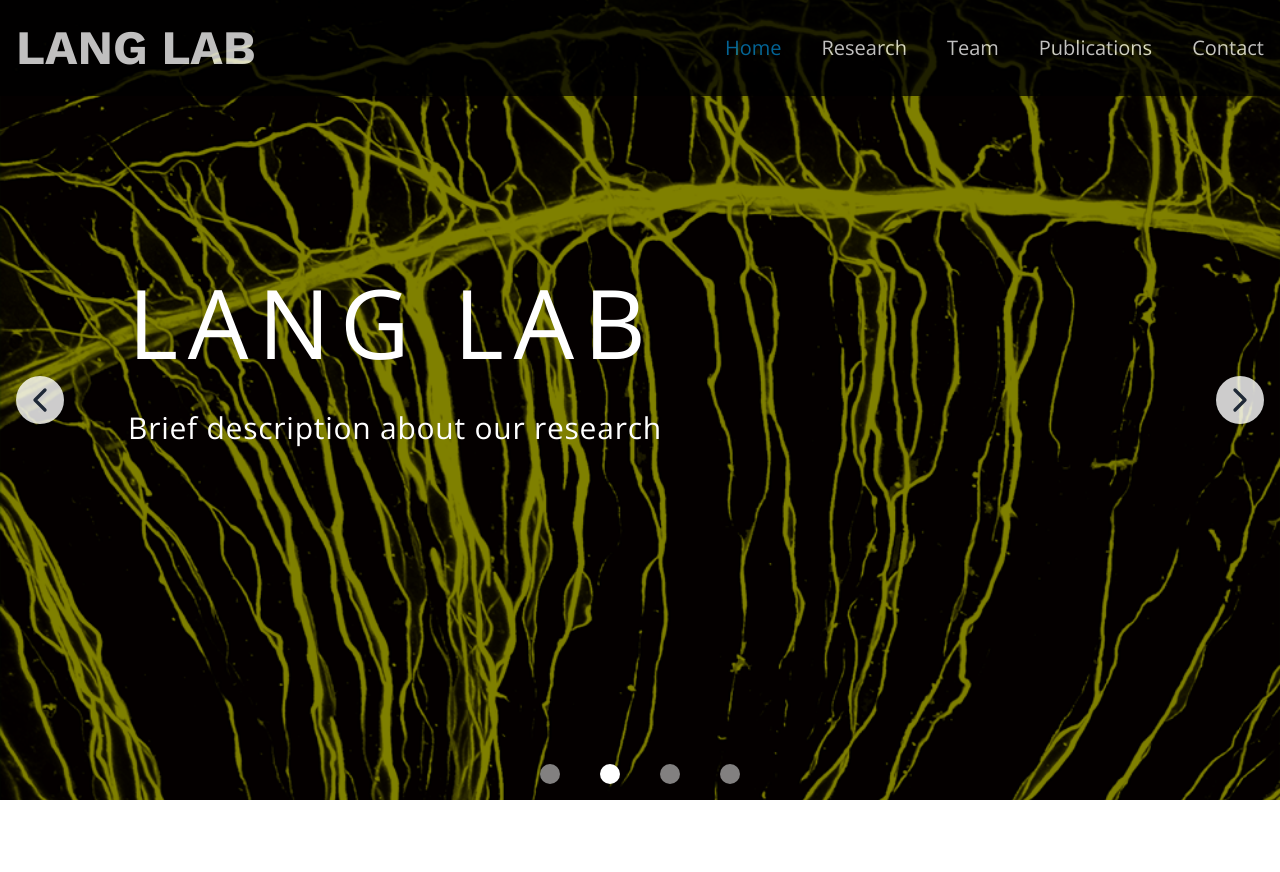
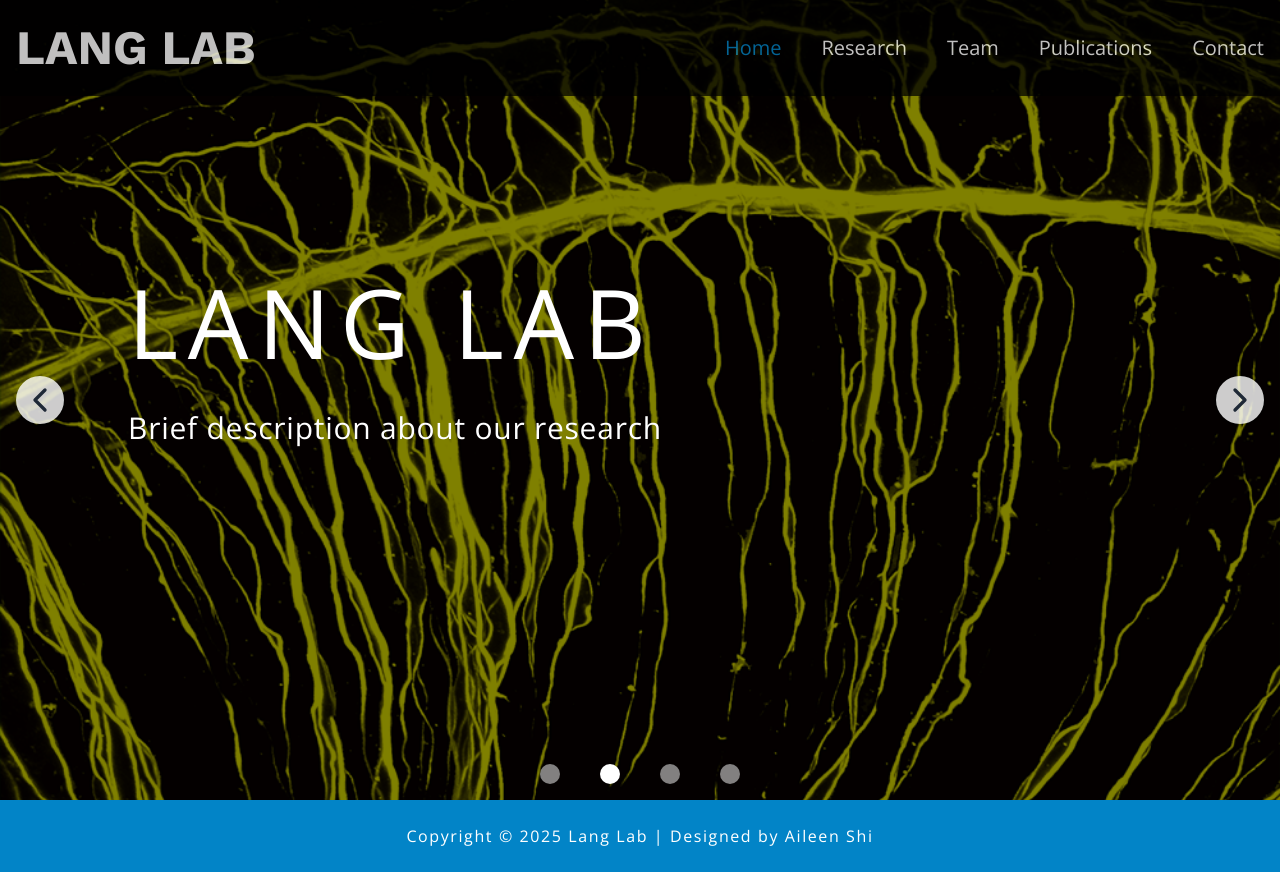
Before and after one commit to aileen-shi/lang-lab, a React (Create React App) app: page / in a window 1280 px wide. Before the commit the page ends 800 px from the top, so only its background shows below. Built offline with nearby package versions, Linux system fonts and the light colour scheme.

Commit message:
Added footer
Created footer component

```diff
--- a/public/index.html
+++ b/public/index.html
@@ -2,7 +2,7 @@
 <html lang="en">
   <head>
     <meta charset="utf-8" />
-    <link rel="icon" href="%PUBLIC_URL%/favicon.ico" />
+    <link rel="icon" href="%PUBLIC_URL%/microscope.svg" />
     <meta name="viewport" content="width=device-width, initial-scale=1" />
     <meta name="theme-color" content="#000000" />
     <meta
@@ -24,7 +24,7 @@
       work correctly both with client-side routing and a non-root public URL.
       Learn how to configure a non-root public URL by running `npm run build`.
     -->
-    <title>React App</title>
+    <title>Lang Lab</title>
     <link rel="preconnect" href="https://fonts.googleapis.com" />
     <link rel="preconnect" href="https://fonts.gstatic.com" crossorigin />
     <link
--- a/src/components/Footer.tsx
+++ b/src/components/Footer.tsx
@@ -1,4 +1,10 @@
 const Footer = () => {
-  return <div></div>;
+  return (
+    <div className="w-screen py-6 bg-sky-600 text-center font-open-sans">
+      <h3 className="text-white tracking-widest">
+        Copyright © 2025 Lang Lab | Designed by Aileen Shi
+      </h3>
+    </div>
+  );
 };
 export default Footer;
--- a/src/pages/Home.tsx
+++ b/src/pages/Home.tsx
@@ -1,6 +1,7 @@
 import Carousel from "../components/Carousel";
 import Navbar from "../components/Navbar";
 import HeroText from "../components/HeroText";
+import Footer from "../components/Footer";
 import slide1 from "../assets/images/Slide1.png";
 import slide2 from "../assets/images/Slide2.png";
 import slide3 from "../assets/images/Slide3.png";
@@ -30,6 +31,7 @@ const Home = () => {
       <Navbar />
       <Carousel images={images} />
       <HeroText />
+      <Footer />
     </div>
   );
 };
```
Also changed, not shown: public/microscope.svg (added), 1 other file (tests, documents, lock files or other folders).
